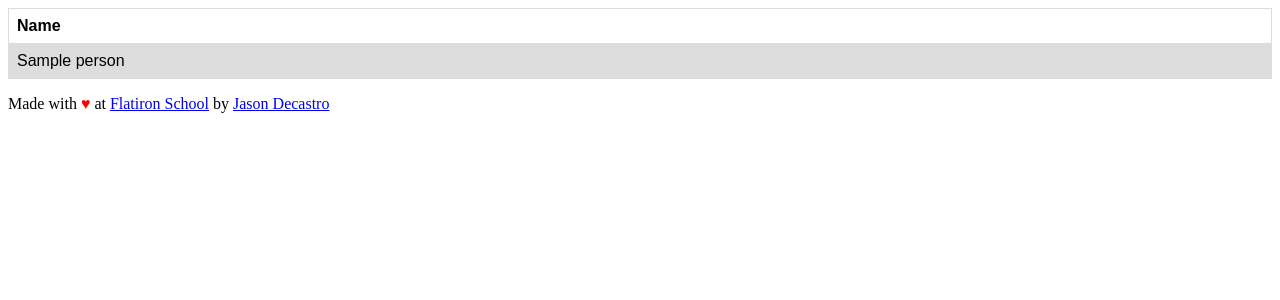
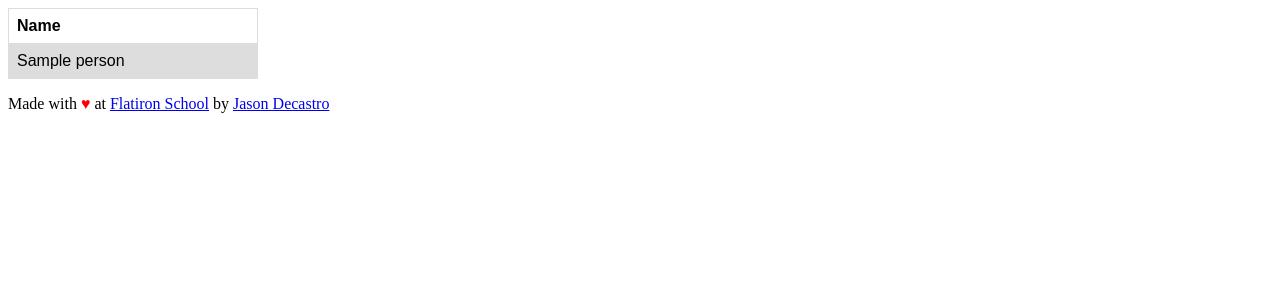
Before and after one commit to jasondecastro/oncampus, a Flask app: template templates/index.html in a window 1280 px wide. Shown: the top 300 px of the page. Run offline with Flask 2, Linux system fonts and the light colour scheme; the template is opened without the code that fills it: most values are stand-ins (such as "Sample title", 1, 10 or a date in 2020).

Commit message:
added templating for website access

```diff
--- a/templates/index.html
+++ b/templates/index.html
@@ -5,7 +5,7 @@
       table {
           font-family: arial, sans-serif;
           border-collapse: collapse;
-          width: 100%;
+          width: 250px;
       }
 
       td, th {
```
